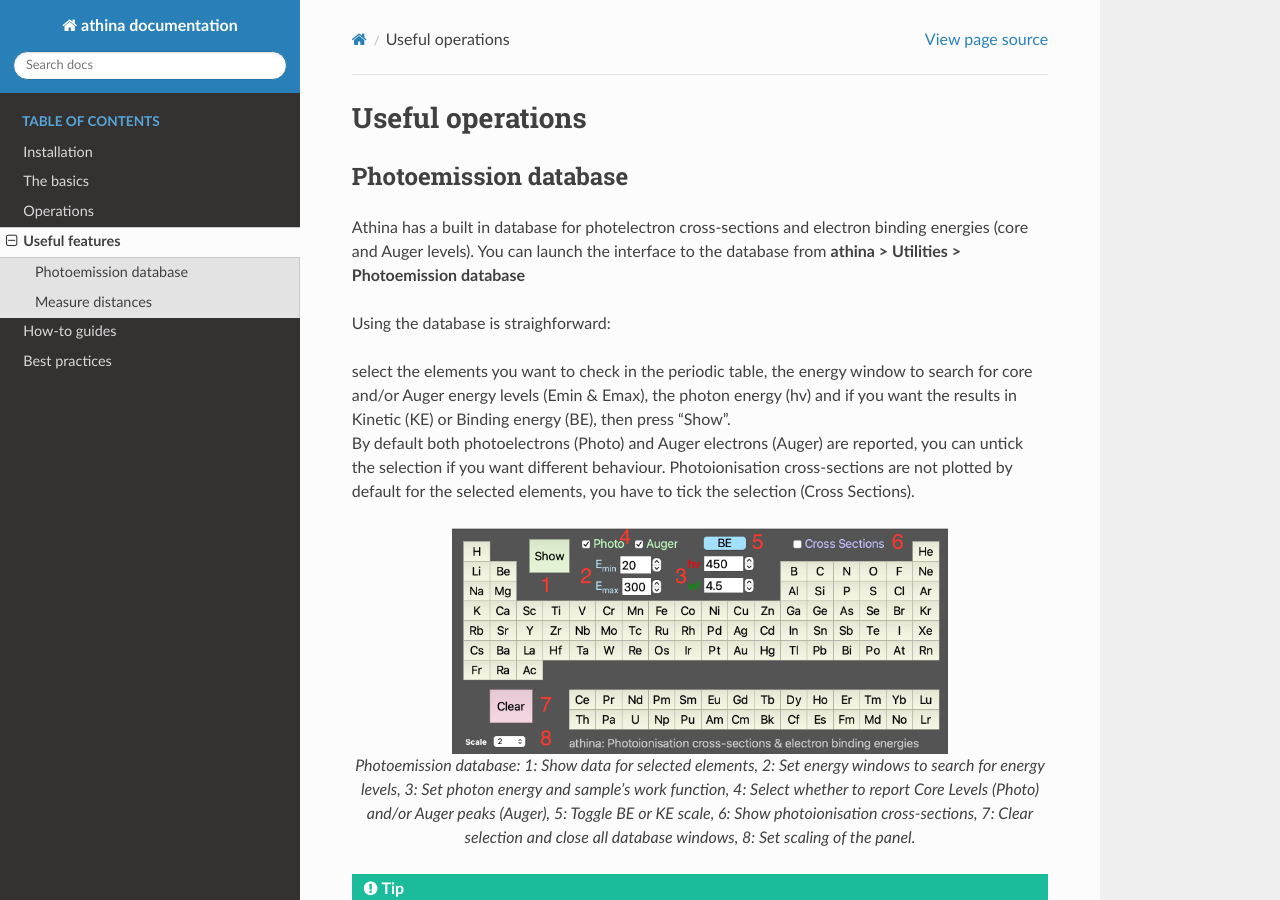
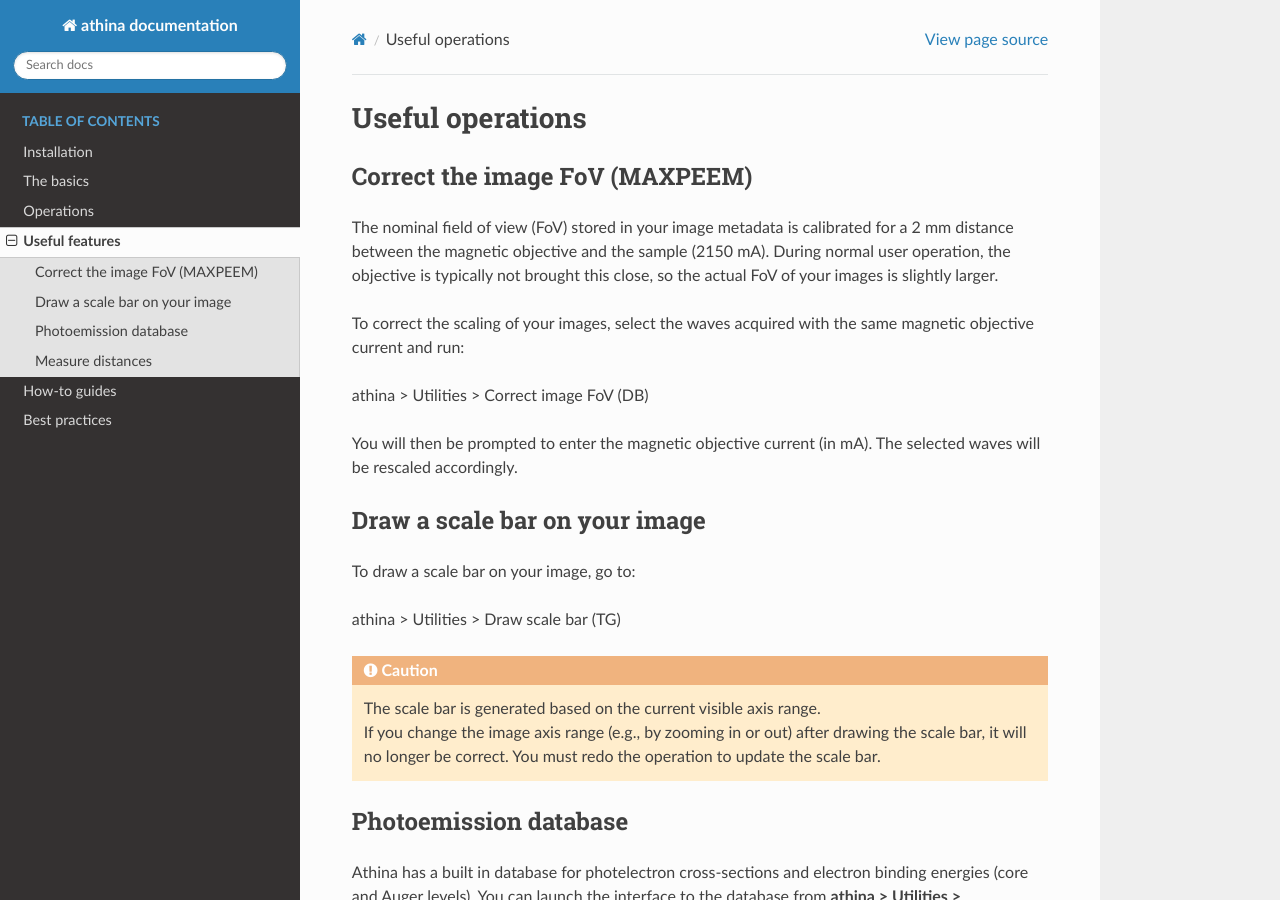
Before and after one commit to evangelosgolias/athina, a Sphinx documentation site: the page built from doc/source/files/other_operations.md, in a window 1280 px wide and 900 px high. Built offline with Sphinx 7.4.7 and the Read the Docs theme 3.1.0, drawn with Linux system fonts in a browser that asks for light colours; some of the changed text lies outside the part shown.

Commit message:
Draw bar also now in Utilities. doc update

````diff
--- a/doc/source/files/other_operations.md
+++ b/doc/source/files/other_operations.md
@@ -1,5 +1,26 @@
 
 # Useful operations
+
+## Correct the image FoV (MAXPEEM)
+
+The nominal field of view (FoV) stored in your image metadata is calibrated for a 2 mm distance between the magnetic objective and the sample (2150 mA). During normal user operation, the objective is typically not brought this close, so the actual FoV of your images is slightly larger.
+
+To correct the scaling of your images, select the waves acquired with the same magnetic objective current and run:
+
+athina > Utilities > Correct image FoV (DB)
+
+You will then be prompted to enter the magnetic objective current (in mA). The selected waves will be rescaled accordingly.
+
+## Draw a scale bar on your image
+
+To draw a scale bar on your image, go to:
+
+athina > Utilities > Draw scale bar (TG)
+
+```{Caution}
+The scale bar is generated based on the current visible axis range.
+If you change the image axis range (e.g., by zooming in or out) after drawing the scale bar, it will no longer be correct.  You must redo the operation to update the scale bar.
+```
 
 ## Photoemission database
 
@@ -36,4 +57,7 @@
 Data for the Auger peaks are compiled from the *[Handbook of X-ray Photoelectron Spectroscopy](https://data.bris.ac.uk/datasets/q5hfkppqacnh2wbxkpa5t5r51/Experimental/xps_handbook.pdf)*.\
 Data for the photoemission cross-sections are taken from *[J. J. Yeh and I.Lindau, Atomic Data and Nuclear Data Tables, 32, 1-155 (1985)](https://www.sciencedirect.com/science/article/pii/0092640X85900166)*.
 ```
+
 ## Measure distances
+
+Just press Shift + I and see what happens (more soon).
````
Also changed, not shown: 2 other files.
